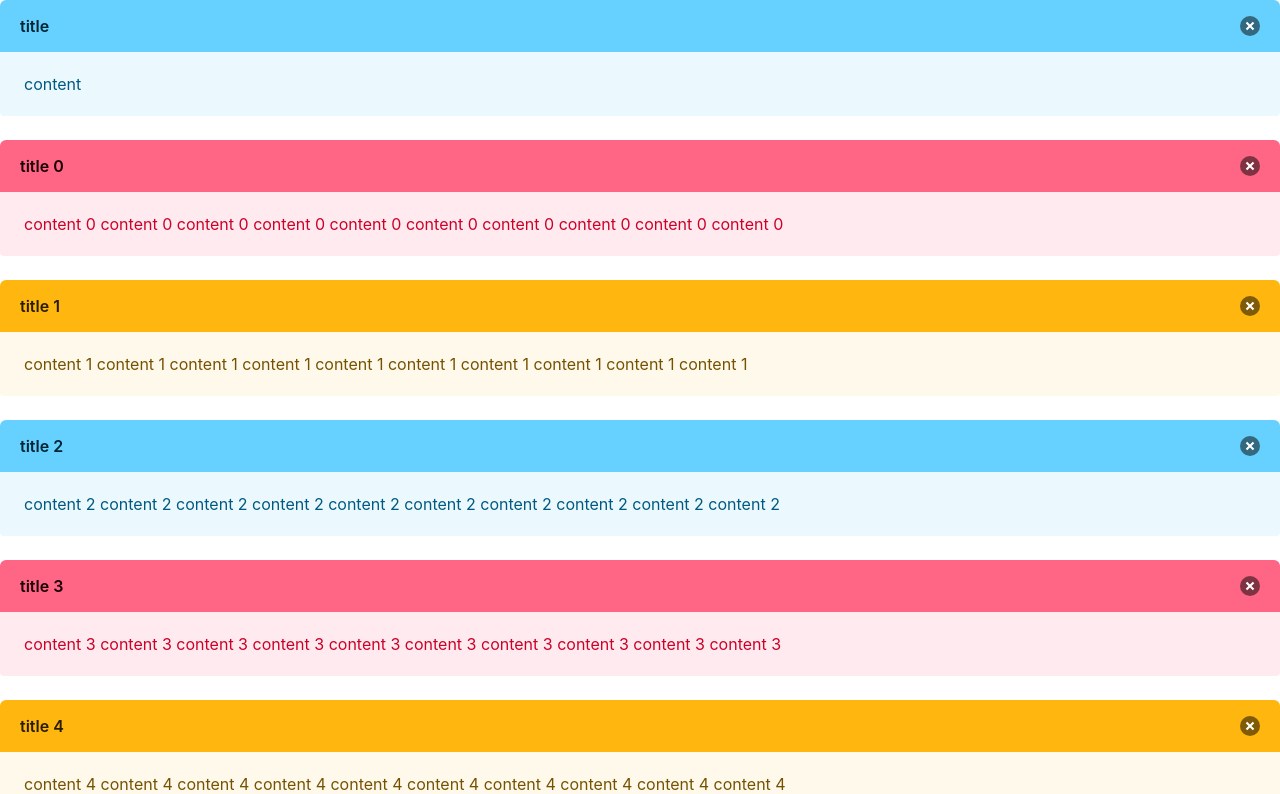
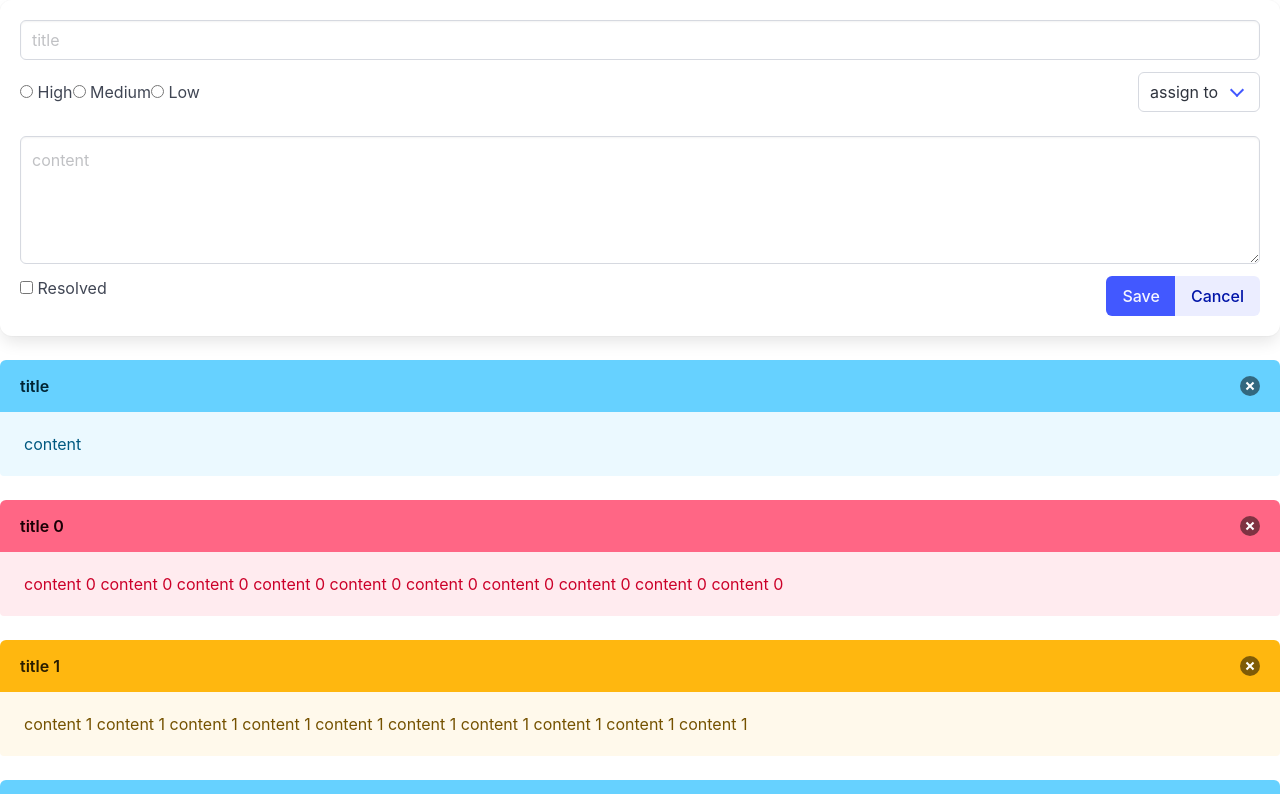
Before and after one commit to tim811223/ReactJS, a React (Vite) app in the folder ch9/TODO-LIST/assignments/todo-list/: page / in a window 1280 px wide. Shown: the top 794 px of the page. Built offline with nearby package versions, Linux system fonts and the light colour scheme.

Commit message:
ch9-85  新增表單的編輯畫面

```diff
--- a/ch9/TODO-LIST/assignments/todo-list/src/App.tsx
+++ b/ch9/TODO-LIST/assignments/todo-list/src/App.tsx
@@ -1,9 +1,12 @@
+import { Editor } from "./Todos/Editor";
 import { TodoItem, Priority } from "./Todos/TodoItem";
 import { Todolist } from "./Todos/Todolist";
 
 export const App = () => {
   return (
     <>
+      <Editor />
+
       <TodoItem
         title={"title"}
         content={"content"}
--- /dev/null
+++ b/ch9/TODO-LIST/assignments/todo-list/src/Todos/Editor.tsx
@@ -0,0 +1,72 @@
+import { FC } from "react";
+
+export const Editor: FC = () => {
+  return (
+    <div className="box">
+      <div className="field">
+        <div className="conteol">
+          <input type="text" className="input" placeholder="title" />
+        </div>
+      </div>
+      <div className="columns is-vcentered">
+        <div className="column">
+          <div className="field">
+            <div className="control">
+              <label className="radio">
+                <input type="radio" /> High{" "}
+              </label>
+              <label className="radio">
+                <input type="radio" /> Medium{" "}
+              </label>
+              <label className="radio">
+                <input type="radio" /> Low{" "}
+              </label>
+            </div>
+          </div>
+        </div>
+        <div className="column has-text-right">
+          <div className="field">
+            <div className="control">
+              <div className="select">
+                <select>
+                  <option>assign to</option>
+                  <option>alax</option>
+                  <option>bob</option>
+                  <option>chris</option>
+                  <option>david</option>
+                  <option>ed</option>
+                </select>
+              </div>
+            </div>
+          </div>
+        </div>
+      </div>
+      <div className="field">
+        <div className="control">
+          <textarea className="textarea" placeholder="content" />
+        </div>
+      </div>
+      <div className="columns">
+        <div className="column">
+          <div className="field">
+            <div className="control">
+              <label className="checkbox">
+                <input type="checkbox" /> Resolved{" "}
+              </label>
+            </div>
+          </div>
+        </div>
+        <div className="column">
+          <div className="field is-grouped is-grouped-right">
+            <div className="control">
+              <div className="buttons has-addons">
+                <button className="button is-link"> Save </button>
+                <button className="button is-link is-light"> Cancel </button>
+              </div>
+            </div>
+          </div>
+        </div>
+      </div>
+    </div>
+  );
+};
```
